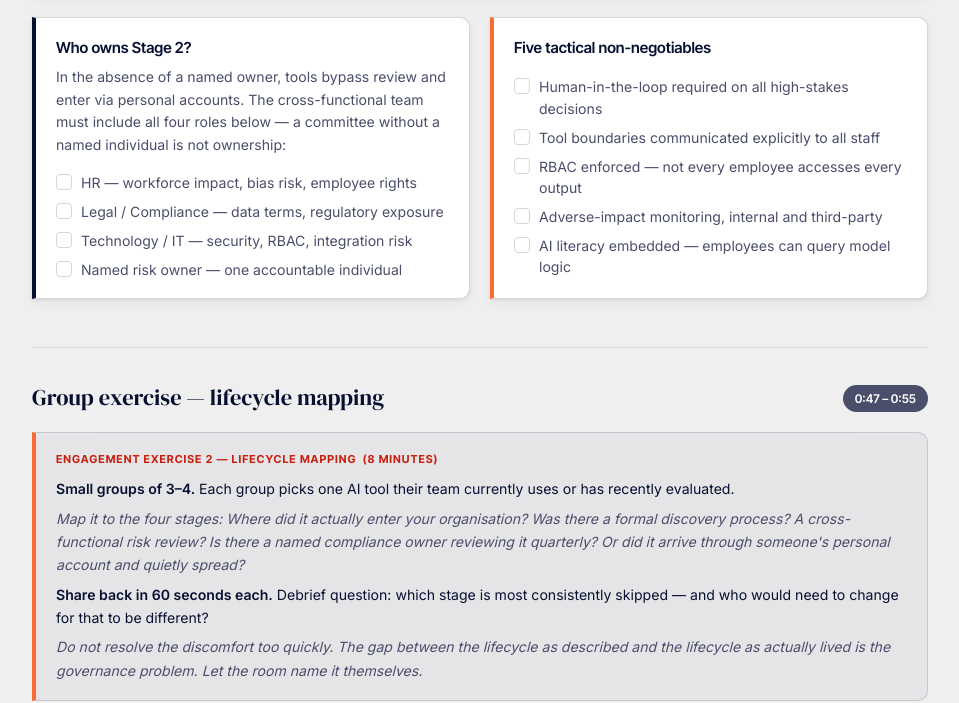
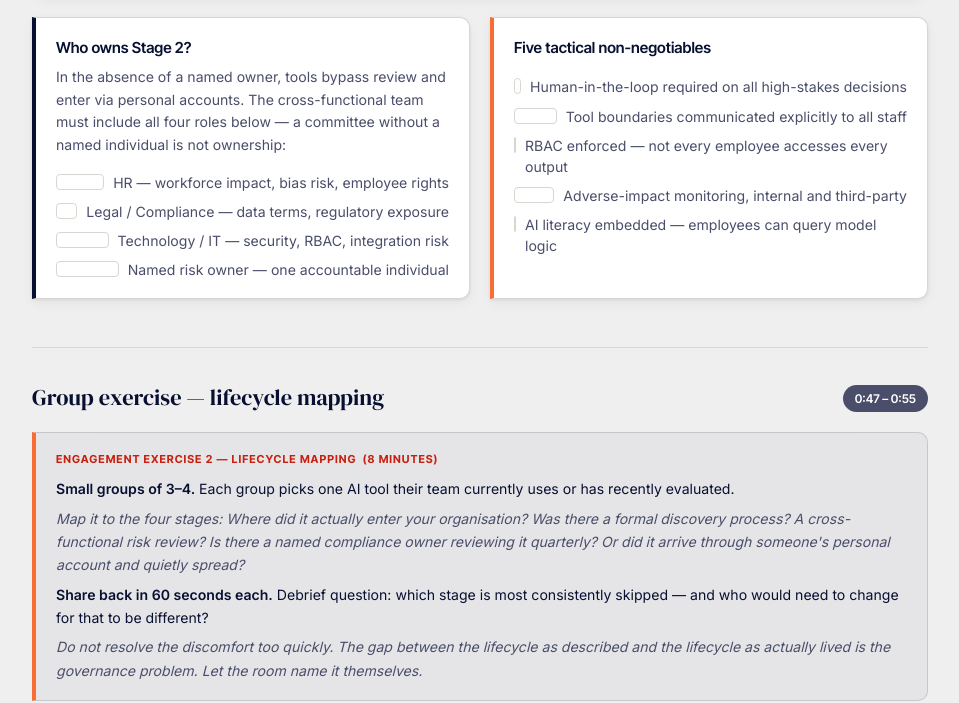
Before and after one commit to webparts360-ai/impact-hr, a plain HTML site: page page-2.html in a window 1280 px wide. Shown: the part 2159-2862 px from the top of the page, without its empty margins (160-1119 px from the left). Drawn offline with Linux system fonts and the light colour scheme.

Commit message:
Uncomment checklist item styles in styles.css

```diff
--- a/styles.css
+++ b/styles.css
@@ -372,7 +372,24 @@ a { color: inherit; text-decoration: none; }
 
 /* ── Checklist ── */
 .checklist { list-style: none; display: flex; flex-direction: column; gap: 0.5rem; margin: 0.75rem 0 0; }
+/*
 .checklist li { display: flex; align-items: flex-start; gap: 9px; font-size: 0.88rem; color: var(--col-muted); line-height: 1.5; }
+*/
+.checklist li {
+  display: flex;
+  align-items: flex-start;
+  gap: 9px;
+  font-size: 0.88rem;
+  color: var(--col-muted);
+  line-height: 1.5;
+}
+
+.checklist li > span,
+.checklist li > p,
+.checklist li > div:last-child {
+  flex: 1;
+  min-width: 0;
+}
 .check-icon {
   width: 16px; height: 16px;
   border-radius: 4px;
```
